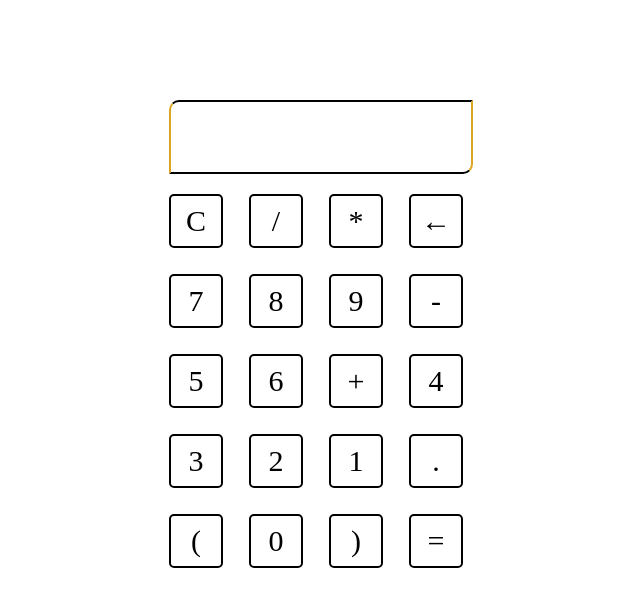
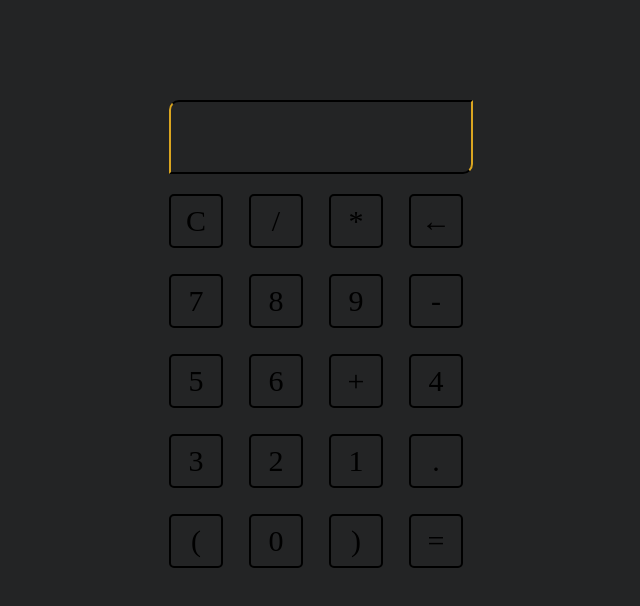
Before and after one commit to Nanakhelaia-sketch/calculator, a plain HTML site: page index.html in a window 1280 px wide. Shown: the whole page, without its empty margins (639-1279 px from the left). Drawn offline with Linux system fonts and the light colour scheme.

Commit message:
csss
change

```diff
--- a/style.css
+++ b/style.css
@@ -1,3 +1,8 @@
+body{
+    background: #232425;
+    width: 100%;
+    height: 100%;
+}
 #display{
     width: 300px;
     height: 70px;
```
